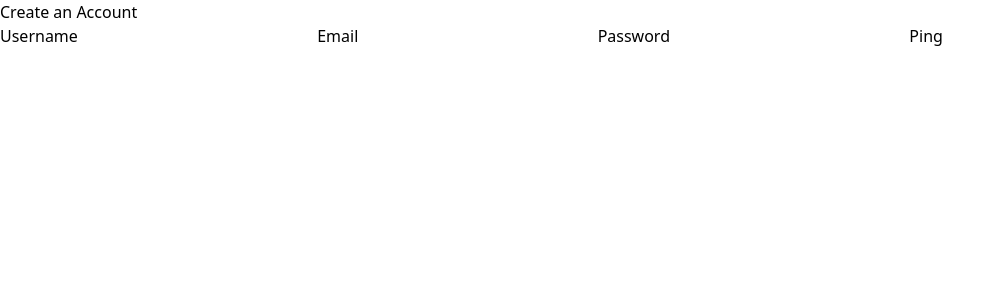
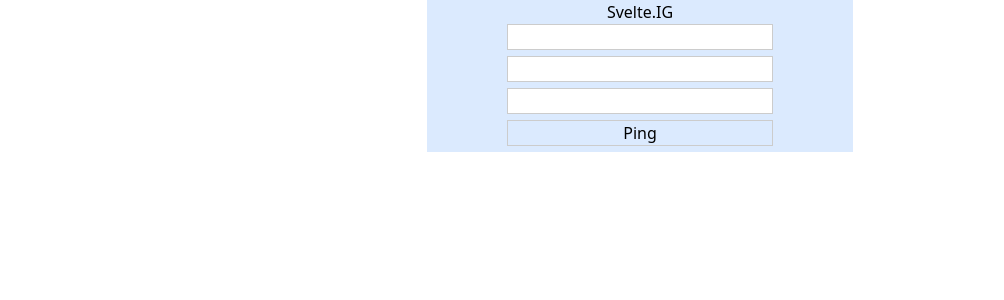
Before and after one commit to Nickolas-Hernandez/simple.ig, a Svelte app: page / in a window 1280 px wide. Shown: the top 300 px of the page, without its empty margins (0-1004 px from the left). Built offline with nearby package versions, Linux system fonts and the light colour scheme.

Commit message:
Style sum cuh

```diff
--- a/src/App.svelte
+++ b/src/App.svelte
@@ -42,20 +42,24 @@
 </script>
 
 <main>
-  <section class="login">
-    <h1>Create an Account</h1>
-    <form on:submit={handleLogin} id="login">
-      <label for="username">Username</label>
-      <input type="text" id="username" name="username" bind:value={username} required>
-      <label for="email">Email</label>
-      <input type="text" id="email" name="email" bind:value={email} required>
-      <label for="password">Password</label>
-      <input type="password" id="password" name="password" bind:value={password} required>
-      <input type="submit" value="Ping">
-    </form>
+  <section class="login w-full flex flex-col items-center">
+    <div class="column w-5/6 md:4/5 lg:w-1/3">
+      <form on:submit={handleLogin} id="login" class="bg-blue-100 flex flex-col px-20 text-center">
+        <h1>Svelte.IG</h1>
+        <input type="text" id="username" name="username" bind:value={username} required>
+        <input type="text" id="email" name="email" bind:value={email} required>
+        <input type="password" id="password" name="password" bind:value={password} required>
+        <input type="submit" value="Ping">
+      </form>
+    </div>
   </section>
 </main>
 
 <style>
 
+  .login form input {
+    margin-bottom: 6px;
+    border: 1px solid #ccc;
+  }
+
 </style>
--- a/src/app.css
+++ b/src/app.css
@@ -1,3 +1,9 @@
 @tailwind base;
 @tailwind components;
 @tailwind utilities;
+
+* {
+    padding: 0;
+    margin: 0;
+    box-sizing: border-box;
+}
```
